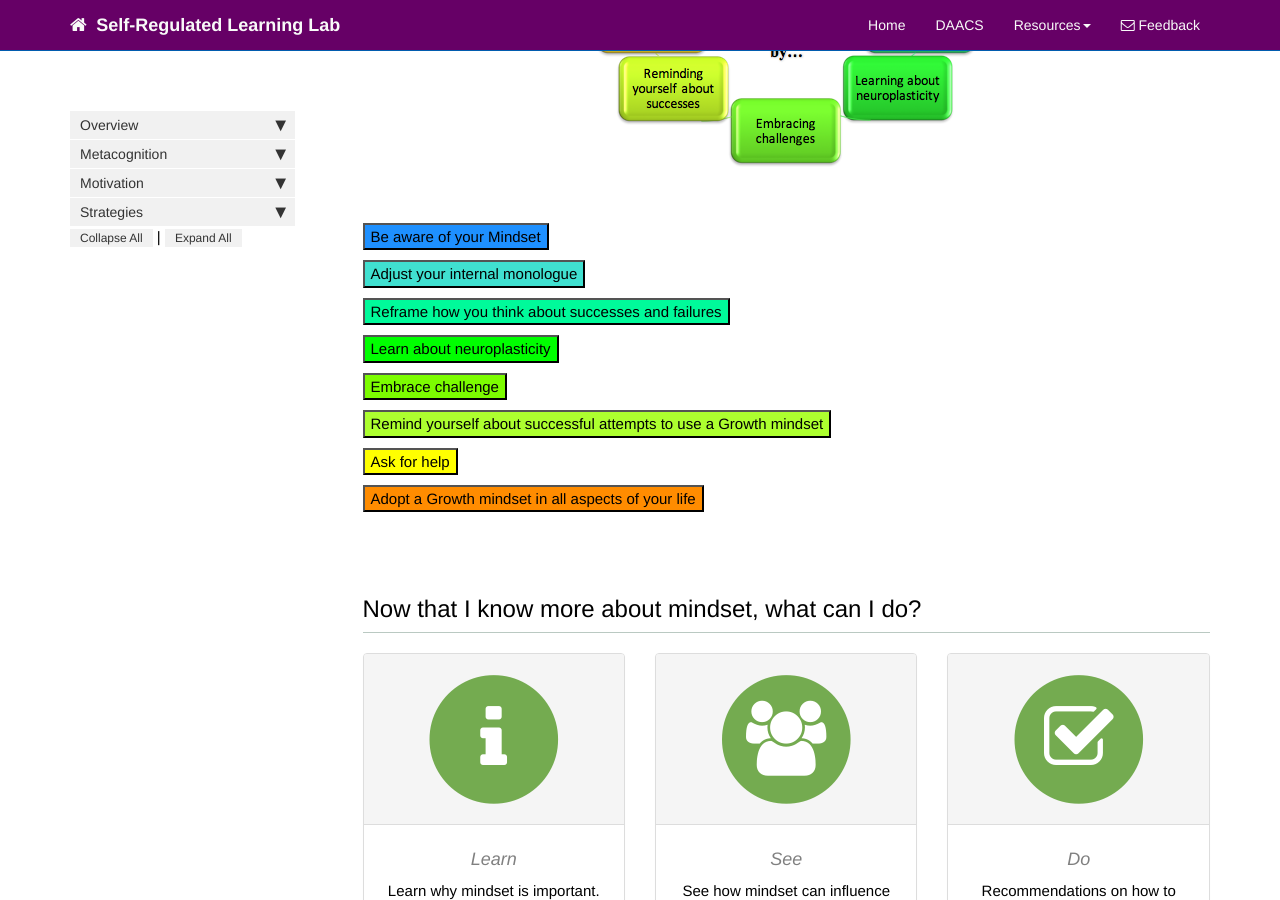
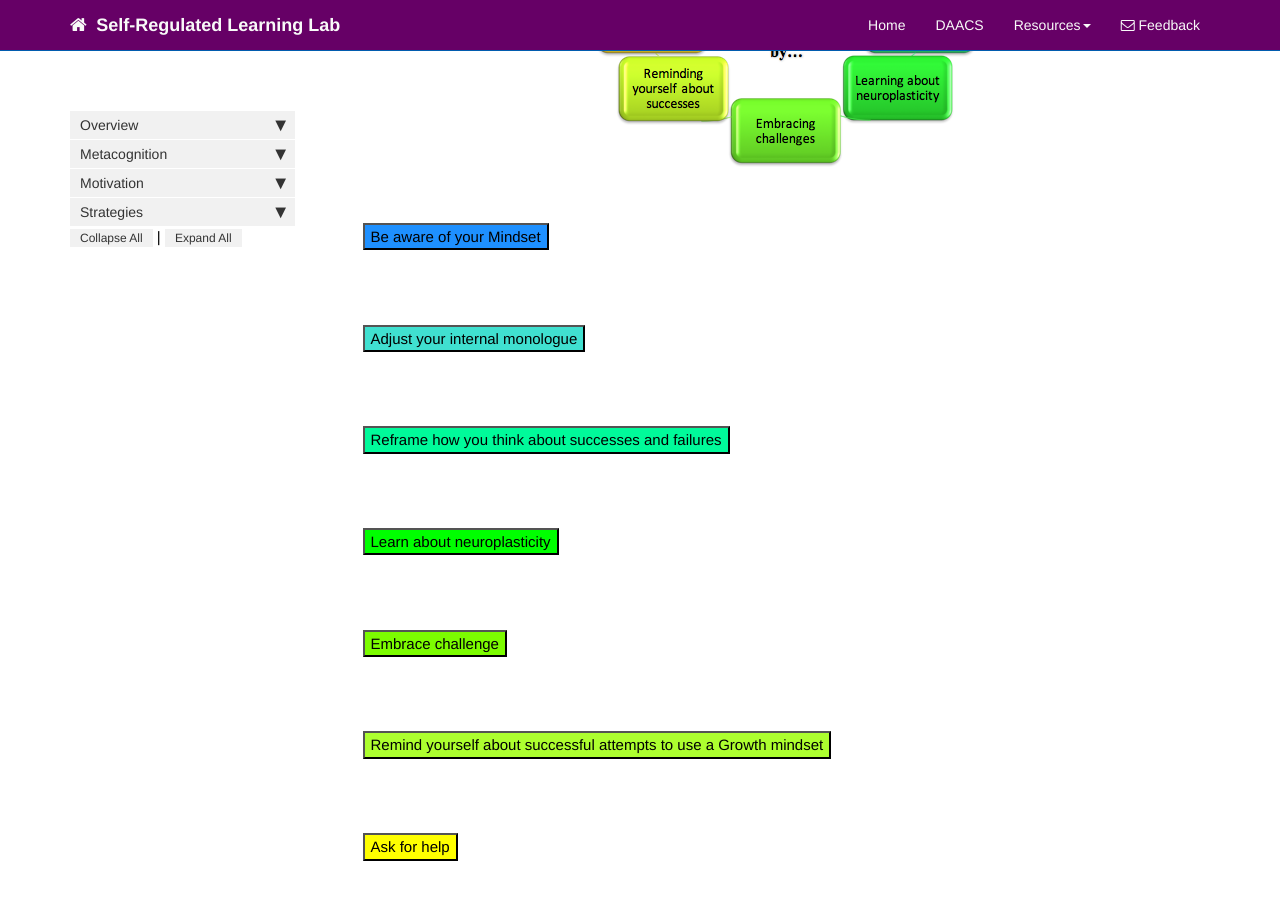
Before and after one commit to dfranklin02/SRL, a Jekyll site: the page built from docs/pages/motivation/mindset_recommendations.md, in a window 1280 px wide and 900 px high, scrolled down 512 px. Built offline with Jekyll 4.4.1, drawn with Linux system fonts in a browser that asks for light colours; nearby versions of some CDN libraries; comment, search, counter and statistics services are not loaded.

Commit message:
Update mindset_recommendations.md

```diff
--- a/docs/pages/motivation/mindset_recommendations.md
+++ b/docs/pages/motivation/mindset_recommendations.md
@@ -37,7 +37,9 @@ Try to pay attention to how you talk to yourself about your schoolwork. It is im
 <br>
 </div>
 
-
+<br>
+<br>
+<br>
 <button data-toggle="collapse" data-target="#adjust" style="background-color:Turquoise">Adjust your internal monologue</button>
 
 <div id="adjust" class="collapse">
@@ -48,7 +50,9 @@ Replace Fixed mindset thoughts with those of a Growth mindset. Recognize that if
 <br>
 </div>
 
-
+<br>
+<br>
+<br>
 <button data-toggle="collapse" data-target="#Reframe" style="background-color:MediumSpringGreen">Reframe how you think about successes and failures</button>
 
 <div id="Reframe" class="collapse">
@@ -59,7 +63,9 @@ Think about successes and failures in terms of controllable factors – such as
 <br>
 </div>
 
-
+<br>
+<br>
+<br>
 <button data-toggle="collapse" data-target="#neuroplasticity" style="background-color:Lime">Learn about neuroplasticity</button>
 
 <div id="neuroplasticity" class="collapse">
@@ -70,7 +76,9 @@ The brain is like a muscle: the more you work out your brain through practice, t
 <br>
 </div>
 
-
+<br>
+<br>
+<br>
 <button data-toggle="collapse" data-target="#embrace" style="background-color:LawnGreen">Embrace challenge</button>
 
 <div id="embrace" class="collapse">
@@ -81,7 +89,9 @@ People with a Fixed Mindset often stay away from challenges for fear of failure.
 <br>
 </div>
 
-
+<br>
+<br>
+<br>
 <button data-toggle="collapse" data-target="#remind" style="background-color:GreenYellow">Remind yourself about successful attempts to use a Growth mindset</button>
 
 <div id="remind" class="collapse">
@@ -91,7 +101,9 @@ People with a Fixed Mindset often stay away from challenges for fear of failure.
 <br>
 </div>
 
-
+<br>
+<br>
+<br>
 <button data-toggle="collapse" data-target="#ask" style="background-color:Yellow">Ask for help</button>
 
 <div id="ask" class="collapse">
@@ -112,7 +124,9 @@ To become more effective at help seeking, <a href="http://srl.daacs.net/help_see
 <br>
 </div>
 
-
+<br>
+<br>
+<br>
 <button data-toggle="collapse" data-target="#adopt" style="background-color:DarkOrange">Adopt a Growth mindset in all aspects of your life</button>
 
 <div id="adopt" class="collapse">
```
